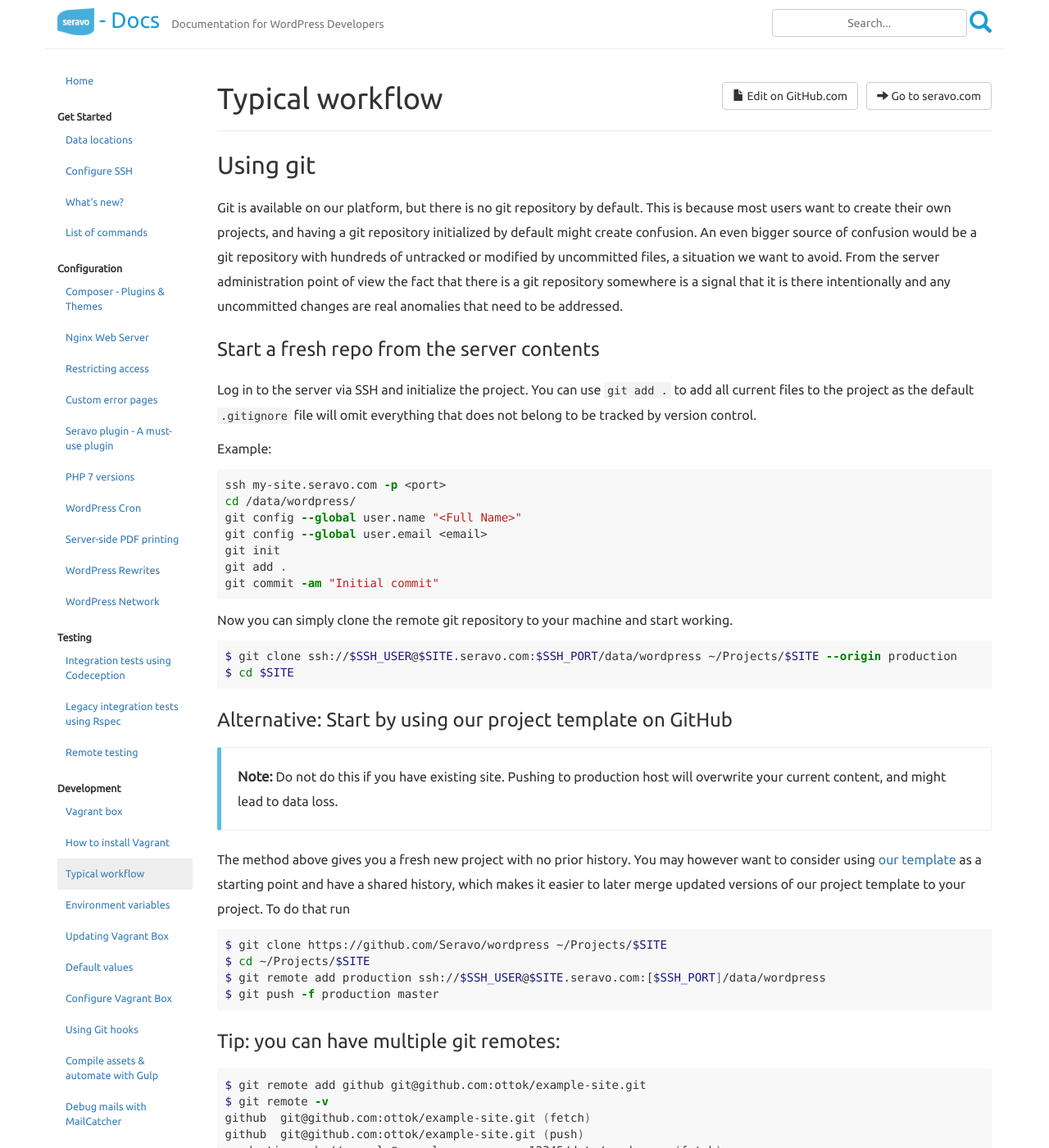
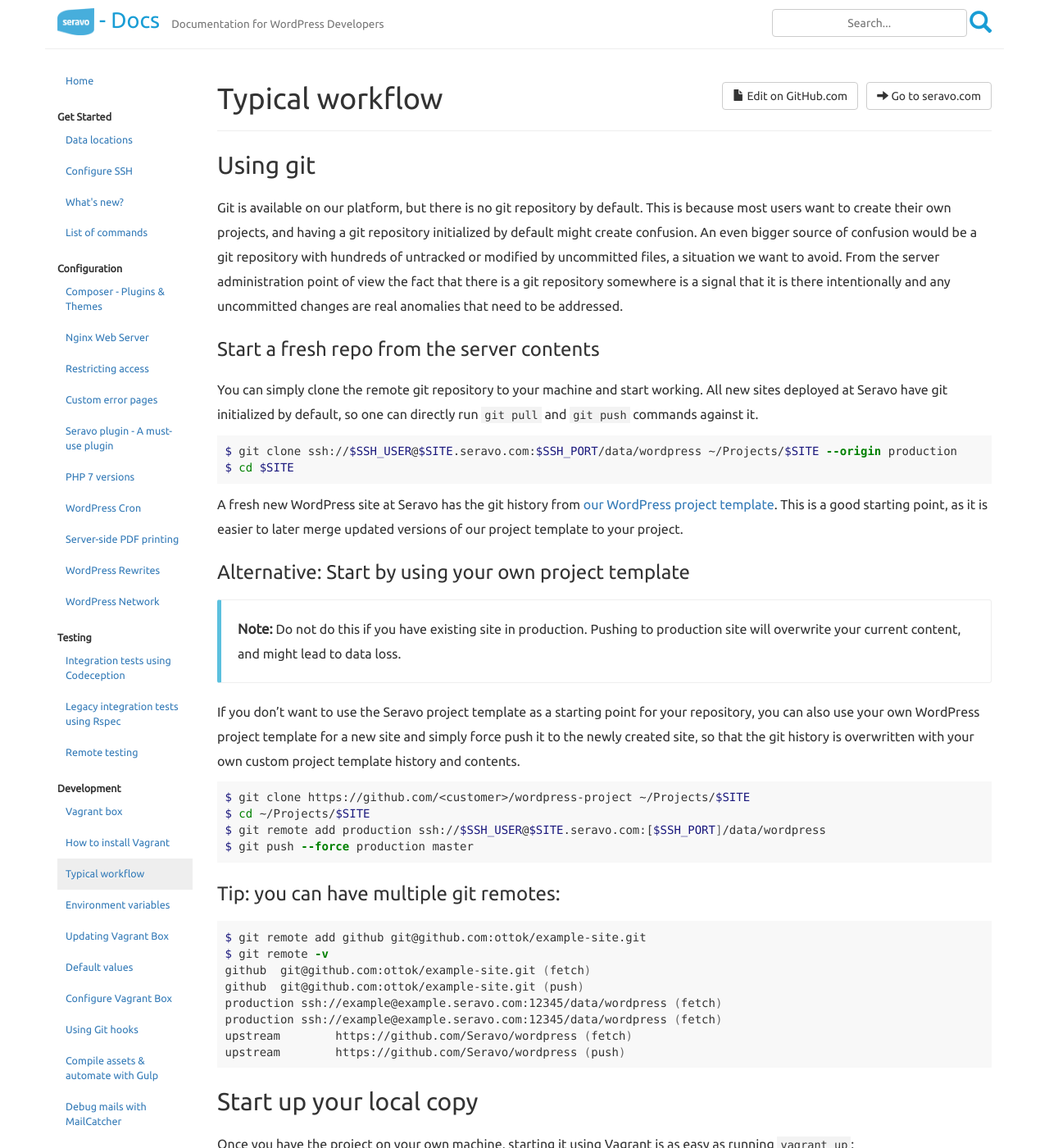
Before and after one commit to Seravo/docs, a Jekyll site: the page built from _posts/2015-10-13-local-development.md, in a window 1280 px wide and 1400 px high. Shown: the whole window at 82% size. Built offline with Jekyll 4.4.1, drawn with Linux system fonts in a browser that asks for light colours; nearby versions of some CDN libraries; some of the changed text lies outside the part shown.

Commit message:
Adjust workflow docs to Seravo having .git by default on all new sites

````diff
--- a/_posts/2015-10-13-local-development.md
+++ b/_posts/2015-10-13-local-development.md
@@ -12,37 +12,25 @@
 
 ### Start a fresh repo from the server contents
 
-Log in to the server via SSH and initialize the project. You can use `git add .` to add all current files to the project as the default `.gitignore` file will omit everything that does not belong to be tracked by version control.
-
-Example:
-
-```bash
-ssh my-site.seravo.com -p <port>
-cd /data/wordpress/
-git config --global user.name "<Full Name>"
-git config --global user.email <email>
-git init
-git add .
-git commit -am "Initial commit"
-```
-
-Now you can simply clone the remote git repository to your machine and start working.
+You can simply clone the remote git repository to your machine and start working. All new sites deployed at Seravo have git initialized by default, so one can directly run `git pull` and `git push` commands against it.
 
 ```bash
 $ git clone ssh://$SSH_USER@$SITE.seravo.com:$SSH_PORT/data/wordpress ~/Projects/$SITE --origin production
 $ cd $SITE
 ```
 
-### Alternative: Start by using our project template on GitHub
-> **Note:** Do not do this if you have existing site. Pushing to production host will overwrite your current content, and might lead to data loss.
+A fresh new WordPress site at Seravo has the git history from [our WordPress project template](https://github.com/Seravo/wordpress). This is a good starting point, as it is easier to later merge updated versions of our project template to your project.
 
-The method above gives you a fresh new project with no prior history. You may however want to consider using [our template](https://github.com/Seravo/wordpress) as a starting point and have a shared history, which makes it easier to later merge updated versions of our project template to your project. To do that run
+### Alternative: Start by using your own project template
+> **Note:** Do not do this if you have existing site in production. Pushing to production site will overwrite your current content, and might lead to data loss.
+
+If you don't want to use the Seravo project template as a starting point for your repository, you can also use your own WordPress project template for a new site and simply force push it to the newly created site, so that the git history is overwritten with your own custom project template history and contents.
 
 ```bash
-$ git clone https://github.com/Seravo/wordpress ~/Projects/$SITE
+$ git clone https://github.com/<customer>/wordpress-project ~/Projects/$SITE
 $ cd ~/Projects/$SITE
 $ git remote add production ssh://$SSH_USER@$SITE.seravo.com:[$SSH_PORT]/data/wordpress
-$ git push -f production master
+$ git push --force production master
 ```
 
 ### Tip: you can have multiple git remotes:
@@ -90,9 +78,9 @@
 When you are done, you can shut down Vagrant with `halt`. If you completely want to destroy the virtual image (for example to save disk space) execute `destroy`. Note that even after `destroy` you will have files under .vagrant and all the Composer installed modules etc under your project. Use `git clean` to get rid of all traces of `vagrant up`.
 
 ```bash
-vagrant halt
-vagrant destroy
-git clean -fdx && git reset --hard
+$ vagrant halt
+$ vagrant destroy
+$ git clean -fdx && git reset --hard
 ```
 
 ## Include default site database contents in the git repository
@@ -102,10 +90,24 @@
 You can easily create such a database dump file by running inside Vagrant the commands
 
 ```bash
-cd /data/wordpress
-wp db export vagrant-base.sql --path=/data/wordpress/htdocs/wordpress --skip-extended-insert --allow-root --single-transaction
+$ cd /data/wordpress
+$ wp db export vagrant-base.sql --path=/data/wordpress/htdocs/wordpress --skip-extended-insert --allow-root --single-transaction
 ```
 
 ## Customize the 'vagrant up' run
 
 If Vagrant detects that a file named `vagrant-up-customizer.sh` is present, it will automatically be run every time `vagrant up` is invoked.
+
+## Removing git from the WordPress site
+
+If you want, you can remove the whole git repository simply by running:
+
+```bash
+$ rm -rf /data/wordpress/.git
+```
+
+This is however not recommended. Using git for version control greatly improves the productivity of programmers, decreases the number of mistakes made, provides an audit log of code changes and helps to verify that the code on the site does not have any unwanted changes.
+
+## Git helps track changes – also if made by Seravo
+
+Seravo's WordPress upkeep includes 24/7 monitoring. If a site goes down, Seravo will check what is wrong and attempt to recover the site. Details depend on what was the root cause of the failure. While coding work is not included in our fixed monthly fees, in some cases Seravo's staff might still do some small code changes if that is urgently needed to restore the site back in operation. If Seravo makes such changes and the site is using git for version control, Seravo will commit the changes to git.
````
Also changed, not shown: _posts/2015-10-12-deploy-using-git.md (+3 -4 lines).
